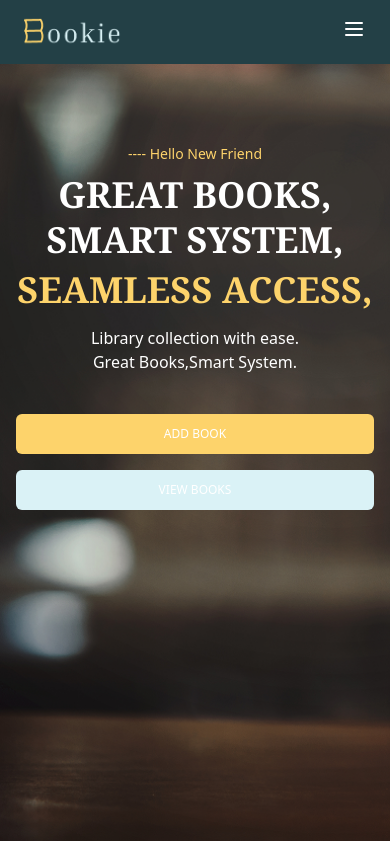
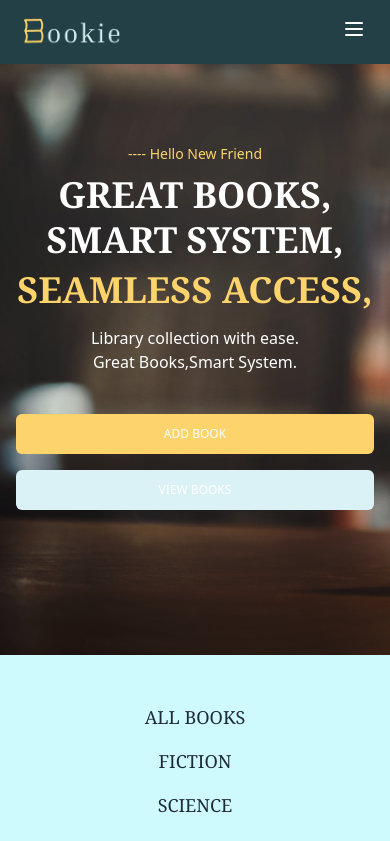
Before and after one commit to BugSlayersC5/Bookie-App, a React (Vite) app: page / in a window 390 px wide. Shown: the top 841 px of the page. Built offline with nearby package versions, Linux system fonts and the light colour scheme; no server answers.

Commit message:
working on homepage

```diff
--- a/src/pages/Home.jsx
+++ b/src/pages/Home.jsx
@@ -29,7 +29,7 @@ export default function Home() {
     return (
         <>
             <Navbar />
-            <section className="bg-[url('./assets/book.png')] bg-cover  w-full min-h-screen flex items-start justify-st text-center sm:text-left p-4 sm:p-6">
+            <section className="bg-[url('./assets/book.png')] bg-cover sm: w-full h-[70vh] md:h-[100vh] flex items-start justify-st text-center sm:text-left p-4 sm:p-6">
                 <div className="py-16 sm:py-20 px- 2sm:px-6 max-w-4xl w-full md:ml-25 lg:mx-auto">
                     <p className="text-sm text-curry mb-2"> ---- Hello New Friend</p>
                     <h1 className="font-bold text-4xl leading-tight md:text-7xl text-white font-serif mb-2">
@@ -67,13 +67,18 @@ export default function Home() {
 
                     <div className="grid grid-cols-1 sm:grid-cols-2 md:grid-cols-3 lg:grid-cols-4 gap-6">
                         {books.map(book => {
-                            console.log(book)
                             return (
                                 <BookCard key={book.id} book={book} />
                             );
                         })}
                     </div>
 
+                    {/* <div className="flex flex-row w-60 h-40 gap-4 mt-10 justify-items-center space-x-8">
+                        <img src={Book} alt="book.png" />
+                        <img src={Book} alt="book.png" />
+                        <img src={Book} alt="book.png" />
+                        <img src={Book} alt="book.png" />
+                    </div>  */}
                 </div>
             </section>
 
```
Lines whose indentation alone changed are shown as unchanged.
